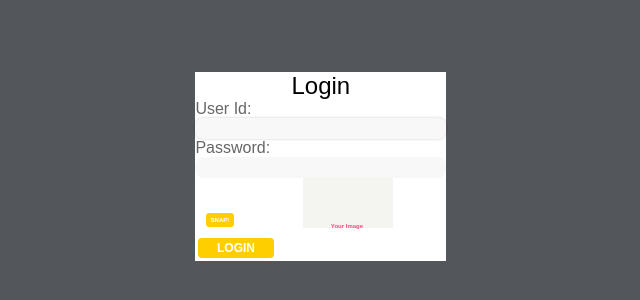
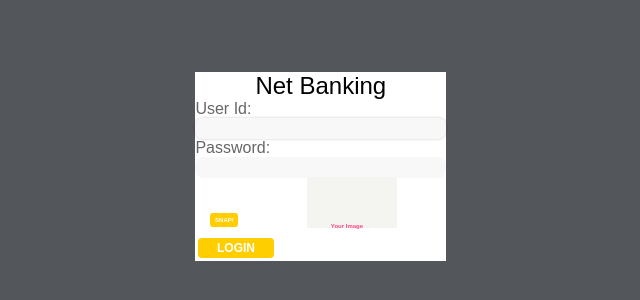
Before and after one commit to MasterChief02/AmazonHackOn_YetToBeDecided, a React (Create React App) app in the folder login/: page / in a window 1280 px wide. Shown: the part 234-534 px from the top of the page, without its empty margins (323-963 px from the left). Built offline with nearby package versions, Linux system fonts and the light colour scheme; no server answers.

Commit message:
Final Front-end

```diff
--- a/login/src/components/LoginForm.js
+++ b/login/src/components/LoginForm.js
@@ -14,7 +14,7 @@
     <form onSubmit={submitHandler}>
        <div className="form-inner">
 
-            <h2>Login</h2>
+            <h2>Net Banking</h2>
             {(error === "match") ? (<div style={{color: "#FFCE00", fontSize:"12px"}}className="error">{"Details do not match"}</div>):""}
             {(error === "invalid") ? (<div style={{color: "#FE4880", fontSize:"12px"}}className="error">{"Invalid user Warning!"}</div>):""}
             <div className="form-group">
--- a/login/src/index.css
+++ b/login/src/index.css
@@ -138,7 +138,7 @@
   position: relative;
   align-self:auto;
   bottom: 5px;
-  left: 7.5px;
+  left: 12px;
   top: 5px;
 
 }
@@ -198,8 +198,7 @@
   position: absolute;
   bottom: 5px;
   left: 3px;
-  border: none;
-  outline: none;
+  text-shadow: 0 0 4px #FFF;
   background-position: 0%;
   background-size: 200%;
   color: #FE4880;
```
Also changed, not shown: 1 other file (tests, documents, lock files or other folders).
